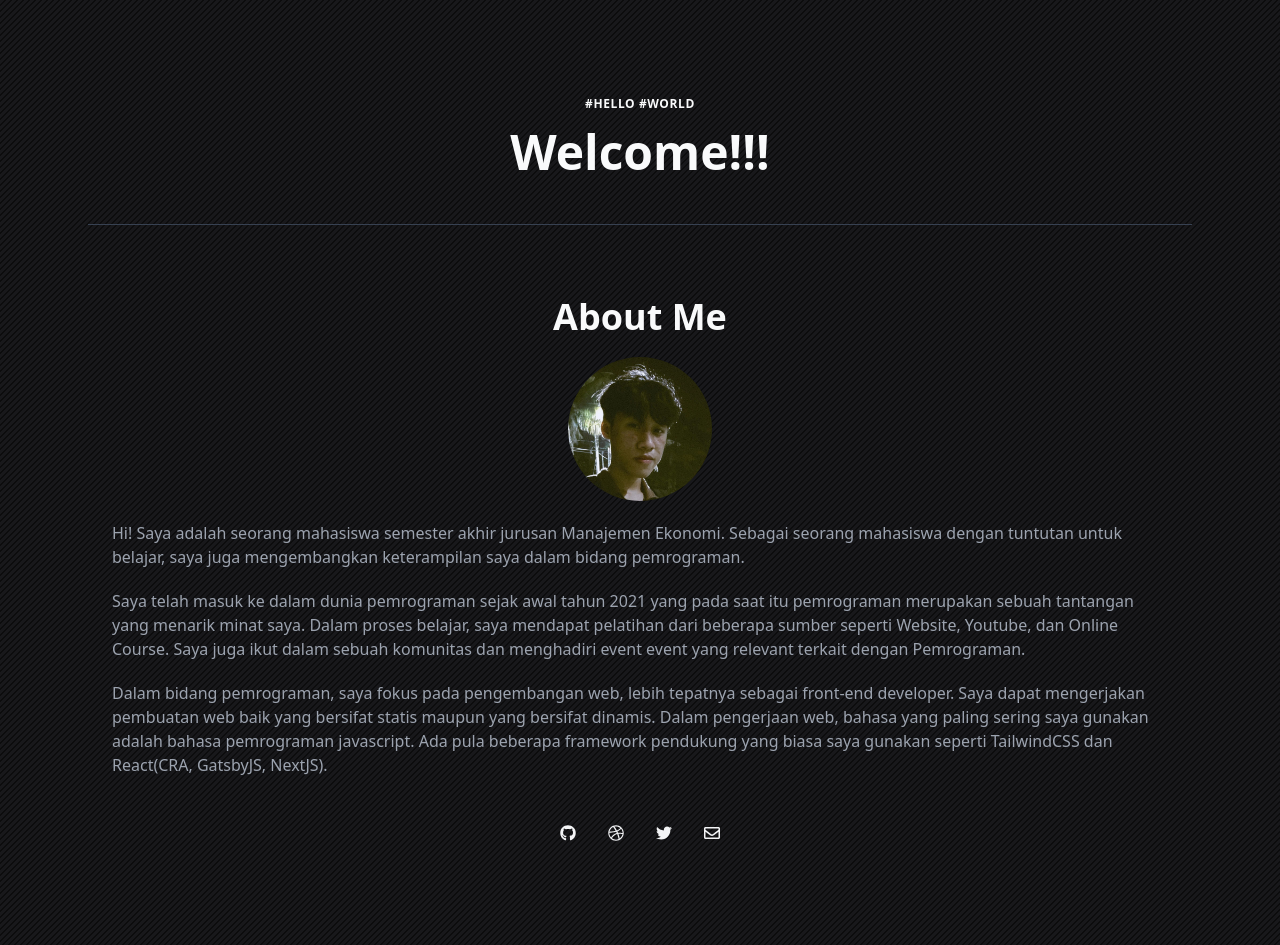
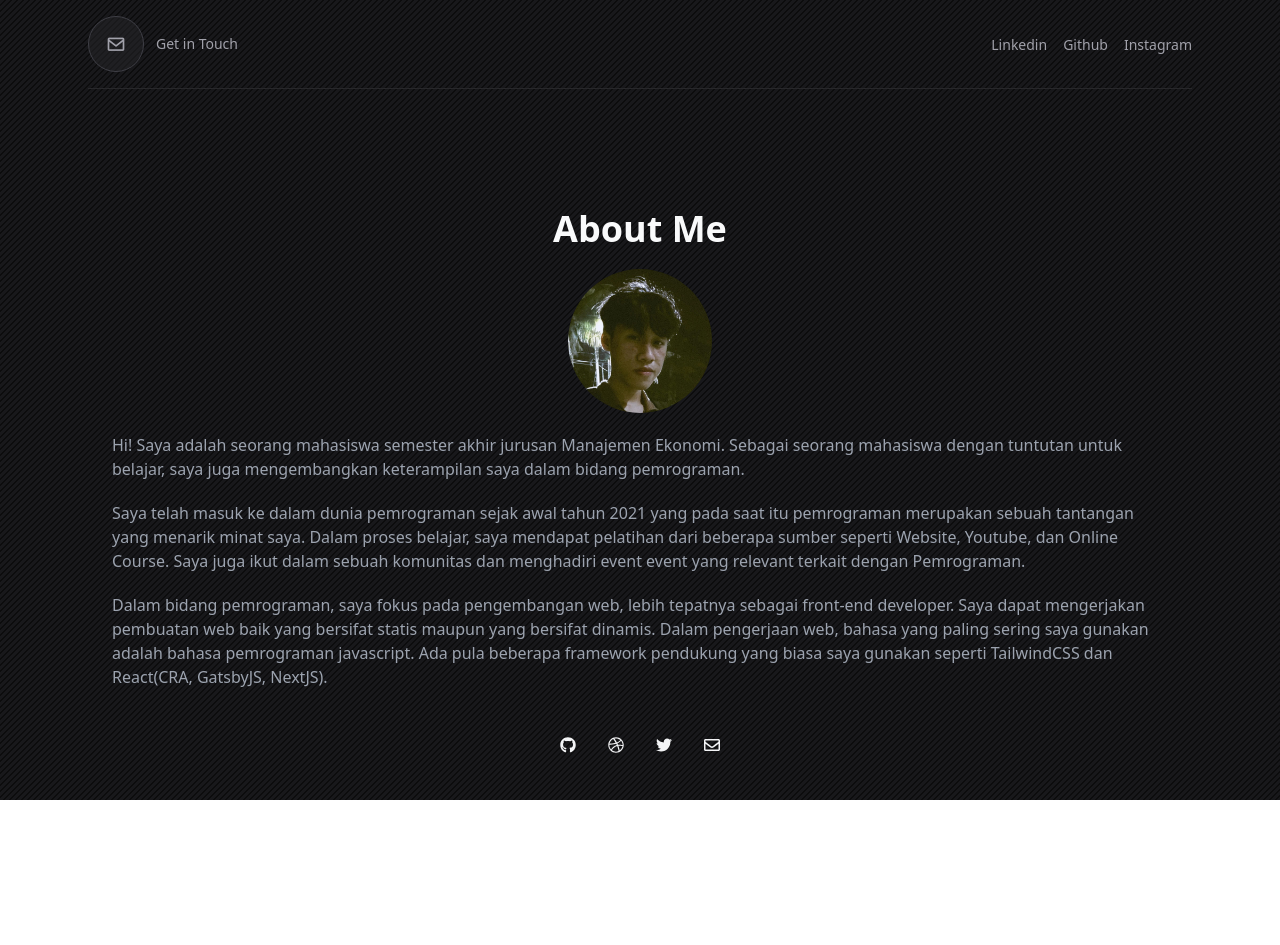
Before and after one commit to ganimalqudhaifi/personal-web, a Next.js app: page / in a window 1280 px wide. After the commit the page ends 800 px from the top, so only its background shows below. Built offline with nearby package versions, Linux system fonts and the light colour scheme.

Commit message:
feat(home_page): add navigation and link to social media

```diff
--- a/pages/_app.js
+++ b/pages/_app.js
@@ -1,7 +1,15 @@
 import '../styles/globals.css'
+import Head from 'next/head'
 
 function MyApp({ Component, pageProps }) {
-  return <Component {...pageProps} />
+  return (
+    <>
+      <Head>
+        <link href='https://unpkg.com/boxicons@2.1.4/css/boxicons.min.css' rel='stylesheet' />
+      </Head>
+      <Component {...pageProps} />
+    </>
+  )
 }
 
 export default MyApp
--- a/pages/index.js
+++ b/pages/index.js
@@ -1,5 +1,6 @@
 import Head from "next/head";
 import Image from "next/image";
+import Link from "next/link";
 
 export default function Index() {
 	return (
@@ -9,12 +10,23 @@ export default function Index() {
 			</Head>
 
 			<div className="w-full min-h-full bg-zinc-900 bg-[url('/svg/diagonal-lines.svg')]">
-				<article className="max-w-6xl px-6 py-24 mx-auto space-y-12 text-gray-50">
-					<div className="w-full mx-auto space-y-4 text-center">
-						<p className="text-xs font-semibold tracking-wider uppercase">#Hello #World</p>
-						<h1 className="text-4xl font-bold leading-tight md:text-5xl">Welcome!!!</h1>
-					</div>
-					<div className="pt-12 border-t border-gray-700">
+				<div className="max-w-6xl px-6 mx-auto space-y-12 text-gray-50">
+
+					<nav className="grid grid-cols-2 py-4 border-b-[0.5px] border-zinc-800">
+						<div className="flex items-center space-x-3">
+							<div className="flex justify-center items-center w-14 h-14 bg-zinc-800 bg-opacity-50 border-[1px] border-zinc-700 p-2 rounded-full">
+								<i className='bx bx-envelope text-xl text-zinc-400'></i>
+							</div>
+							<Link href={'mailto:ganimalqudhaifi@gmail.com'} className="text-sm text-zinc-400 hover:text-zinc-200">Get in Touch</Link>
+						</div>
+						<ul className="flex gap-4 justify-end items-center">
+							<li><Link href={'https://www.linkedin.com/in/andi-muhammad-ganim-alqudhaifi-9669b0214/'} terget="_blank" className="text-sm text-zinc-400 hover:text-zinc-200">Linkedin</Link></li>
+							<li><Link href={'https://github.com/ganimalqudhaifi'} terget="_blank" className="text-sm text-zinc-400 hover:text-zinc-200">Github</Link></li>
+							<li><Link href={'https://www.instagram.com/ganimalqudhaifi/'} terget="_blank" className="text-sm text-zinc-400 hover:text-zinc-200">Instagram</Link></li>
+						</ul>
+					</nav>
+
+					<div className="pt-12">
 						<div className="m-6 space-y-5">
 							<h4 className="text-4xl font-semibold text-center">About Me</h4>
 							<div className="w-full flex items-center justify-center">
@@ -51,7 +63,7 @@ export default function Index() {
 							</a>
 						</div>
 					</div>
-				</article>
+				</div>
 			</div>
 		</>
 	)
```
